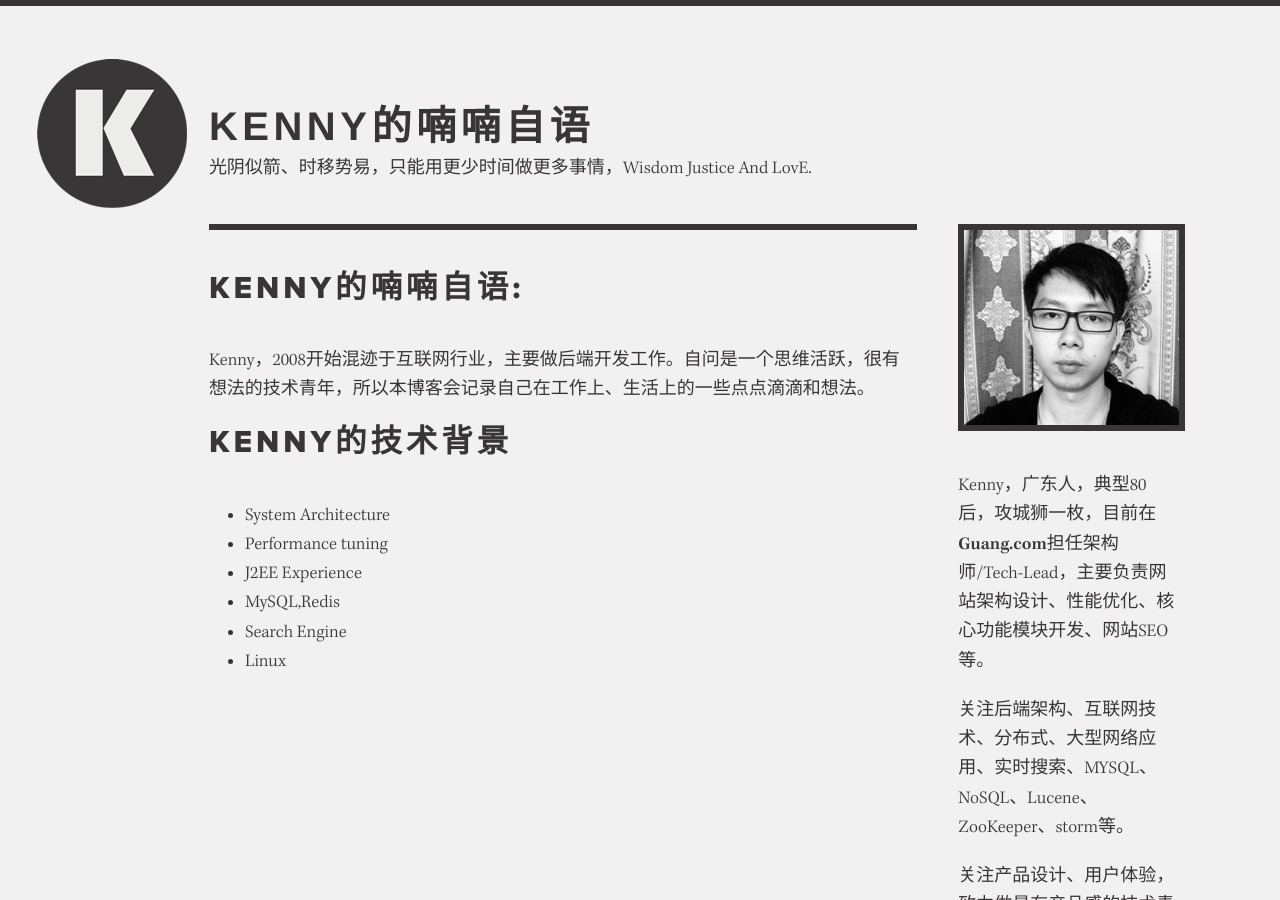
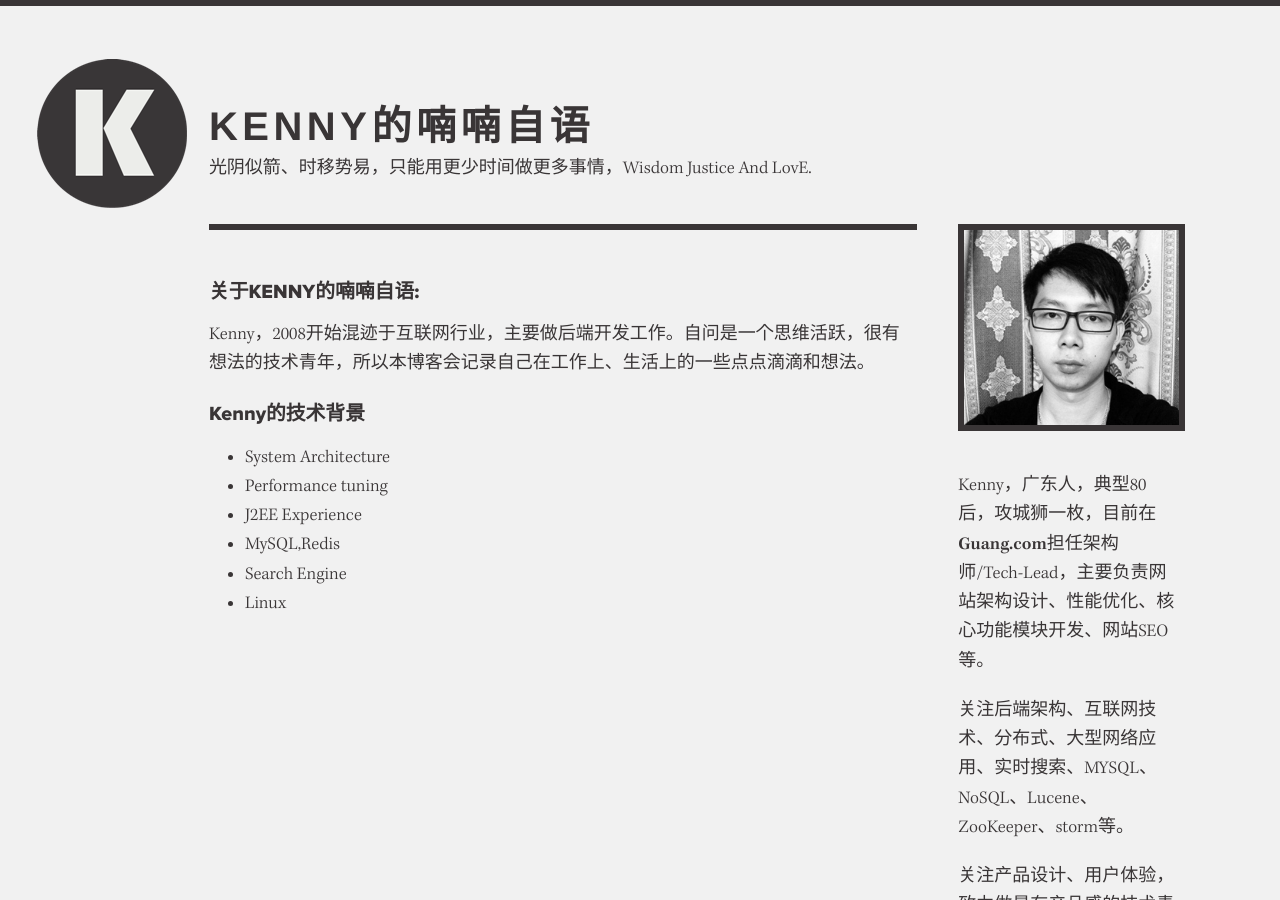
Before and after one commit to kenny2qi/kenny2qi.github.com, a Jekyll site: the page built from about.html, in a window 1280 px wide and 900 px high. Built offline with Jekyll 4.4.1, drawn with Linux system fonts in a browser that asks for light colours; nearby versions of some CDN libraries; Markdown is read by kramdown in place of the engine named in the settings; comment, search, counter and statistics services are not loaded.

Commit message:
Update about.html

```diff
--- a/about.html
+++ b/about.html
@@ -3,9 +3,9 @@ layout: about
 title: KENNY的喃喃自语 | About me
 ---
 <section >
-<h1>KENNY的喃喃自语:</h1>
+<h2>关于KENNY的喃喃自语:</h2>
 <p>Kenny，2008开始混迹于互联网行业，主要做后端开发工作。自问是一个思维活跃，很有想法的技术青年，所以本博客会记录自己在工作上、生活上的一些点点滴滴和想法。</p>
-<h1>Kenny的技术背景</h1>
+<h2>Kenny的技术背景</h2>
 <ul>
 <li>System Architecture</li>
 <li>Performance tuning</li>
```
